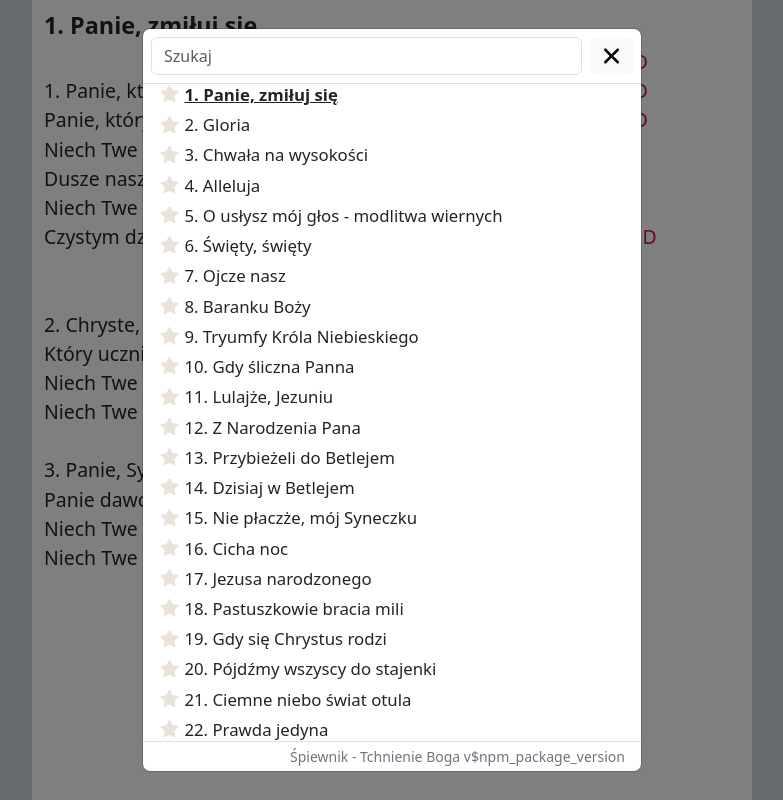
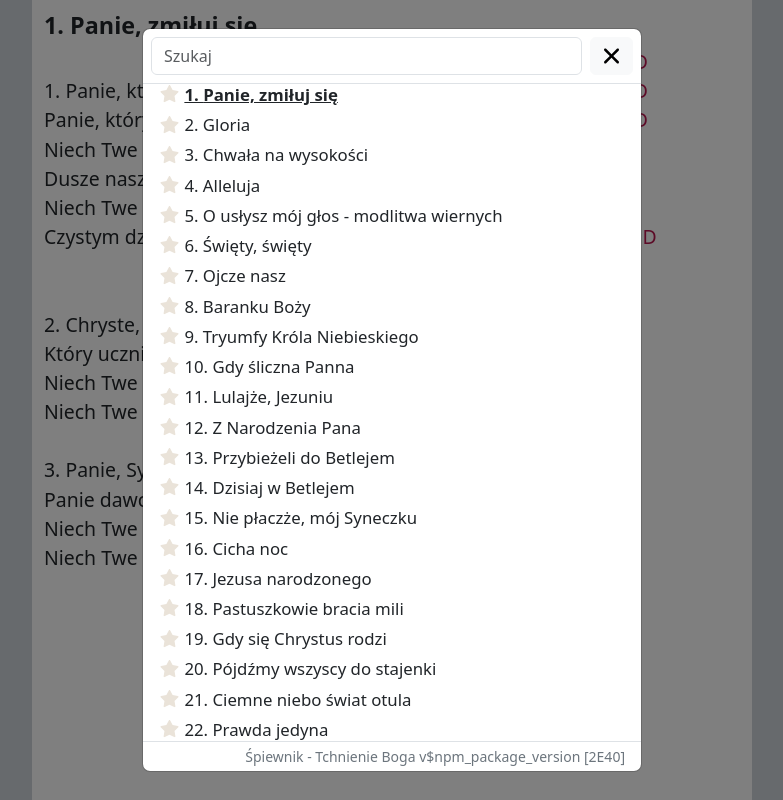
Before and after one commit to tchnienieboga/songbook, a React (Vite) app: page / in a window 1280 px wide. Both pictures are taken after a click on the button 1245 px from the left and 765 px from the top of the page. Shown: the whole page, without its empty margins (248-1031 px from the left). Built offline with nearby package versions, Linux system fonts and the light colour scheme.

Commit message:
feat: show songs text checksum

```diff
--- a/src/App.tsx
+++ b/src/App.tsx
@@ -2,12 +2,12 @@ import React from 'react';
 import './App.scss';
 import Songbook from './components/Songbook';
 import rawSongs from './songs/songs.txt?raw';
-import {parseSongs} from "./songs/parser";
+import {parseSongbook} from "./songs/parser";
 
 const App = () => {
-    const parsedSongs = parseSongs(rawSongs);
+    const songbook = parseSongbook(rawSongs);
     return (
-        <Songbook parsedSongs={parsedSongs}/>
+        <Songbook parsedSongbook={songbook} />
     );
 };
 
--- a/src/components/Menu.tsx
+++ b/src/components/Menu.tsx
@@ -7,6 +7,7 @@ import {Song} from "../utils/types";
 
 interface MenuProps {
     songs: Song[];
+    checksum: string;
     chooseSong: (number: number) => void;
     starredCount: number;
     onlyStarred: boolean;
@@ -15,7 +16,7 @@ interface MenuProps {
     onClose: () => void;
 }
 
-const Menu = ({songs, chooseSong, starredCount, onlyStarred, toggleOnlyStarred, show, onClose}: MenuProps) => {
+const Menu = ({songs, checksum, chooseSong, starredCount, onlyStarred, toggleOnlyStarred, show, onClose}: MenuProps) => {
 
     const [searchText, setSearchText] = useState('');
     const songToScrollRef = useRef<HTMLBRElement>(null);
@@ -78,7 +79,7 @@ const Menu = ({songs, chooseSong, starredCount, onlyStarred, toggleOnlyStarred,
                 )}
             </Modal.Body>
             <Modal.Footer className="py-0">
-                <p className="text-secondary small">Śpiewnik - Tchnienie Boga v{import.meta.env.VITE_VERSION}</p>
+                <p className="text-secondary small">Śpiewnik - Tchnienie Boga v{import.meta.env.VITE_VERSION} [{checksum}]</p>
             </Modal.Footer>
         </Modal>
     );
--- a/src/components/Songbook.tsx
+++ b/src/components/Songbook.tsx
@@ -4,14 +4,13 @@ import Menu from './Menu';
 import MenuButtons from './MenuButtons';
 import useSongs from '../hooks/useSongs';
 import usePersistentState from '../hooks/usePersistentState';
-
-import {ParsedSong} from "../utils/types";
+import {ParsedSongbook} from "../utils/types";
 
 interface SongbookProps {
-    parsedSongs: ParsedSong[]
+    parsedSongbook: ParsedSongbook
 }
 
-const Songbook = ({parsedSongs}: SongbookProps) => {
+const Songbook = ({parsedSongbook}: SongbookProps) => {
 
     const songContainer = useRef<HTMLDivElement>(null);
 
@@ -22,7 +21,7 @@ const Songbook = ({parsedSongs}: SongbookProps) => {
         onlyStarred,
         toggleOnlyStarred,
         zoomLevel
-    } = useSongs({parsedSongs, minZoom: 1, maxZoom: 20, defaultZoom: 5, gesturesTarget: songContainer});
+    } = useSongs({parsedSongs: parsedSongbook.songs, minZoom: 1, maxZoom: 20, defaultZoom: 5, gesturesTarget: songContainer});
 
     const [menuShown, setMenuShown] = usePersistentState('menuShown', false);
     const [chordsShown, setChordsShown] = usePersistentState('chordsShown', true);
@@ -50,7 +49,7 @@ const Songbook = ({parsedSongs}: SongbookProps) => {
                 {!!chosenSong && <SongView song={chosenSong} starredCount={starredCount} chordsShown={chordsShown}/>}
             </div>
 
-            <Menu songs={songs} chooseSong={chooseSong} starredCount={starredCount}
+            <Menu songs={songs} checksum={parsedSongbook.checksum} chooseSong={chooseSong} starredCount={starredCount}
                   onlyStarred={onlyStarred} toggleOnlyStarred={toggleOnlyStarred}
                   show={menuShown} onClose={closeMenu}/>
 
--- a/src/songs/parser.ts
+++ b/src/songs/parser.ts
@@ -1,5 +1,5 @@
 import {smallLatinLetters} from '../utils/text';
-import {ParsedSong, SongLine} from "../utils/types";
+import {ParsedSong, ParsedSongbook, SongLine} from "../utils/types";
 
 const LineType = {
     DIRECTIVE: 'DIRECTIVE',
@@ -78,6 +78,20 @@ const parseSong = (song: string): ParsedSong | null  => {
     };
 };
 
-export const parseSongs = (rawSongs: string): ParsedSong[] => {
-    return rawSongs.split(/---\s*\n/).map(parseSong).filter((song): song is ParsedSong => song !== null);
+const getChecksum = (s: string): string => {
+    let hash = 0;
+    for (let i = 0; i < s.length; i++) {
+        hash = ((hash << 5) - hash) + s.charCodeAt(i);
+        hash = hash & 0xFFFF;
+    }
+
+    return hash.toString(16).toUpperCase().padStart(4, '0');
+}
+
+export const parseSongbook = (rawSongs: string): ParsedSongbook => {
+    const songs = rawSongs.split(/---\s*\n/).map(parseSong).filter((song): song is ParsedSong => song !== null);
+    return {
+        songs,
+        checksum: getChecksum(rawSongs)
+    };
 };
--- a/src/utils/types.ts
+++ b/src/utils/types.ts
@@ -8,6 +8,11 @@ export interface ParsedSong {
     number: number;
     latinTitle: string;
     body: SongLine[];
+}
+
+export interface ParsedSongbook {
+    songs: ParsedSong[],
+    checksum: string;
 }
 
 export interface SongState {
```
Also changed, not shown: src/songs/songs.txt.
